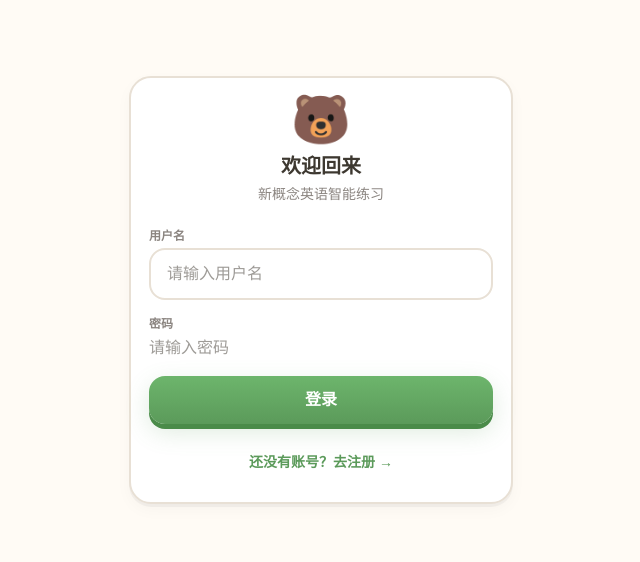
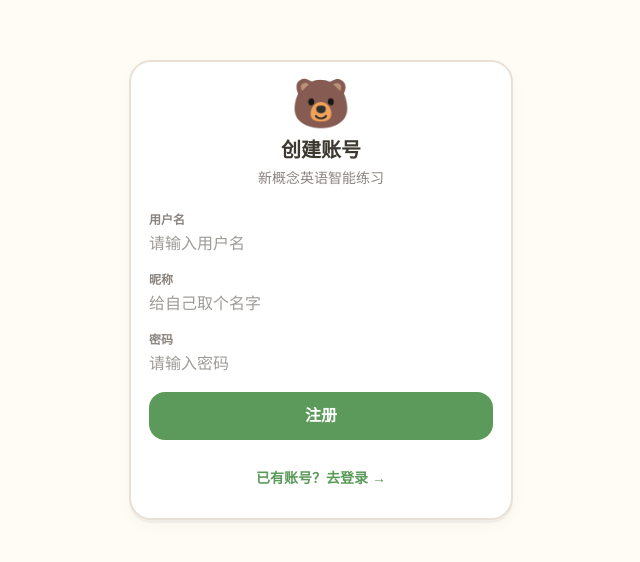
Before and after one commit to xuebao123321/new-concept-english, a React (Vite) app: page /login in a window 1280 px wide. Shown: the part 110-672 px from the top of the page, without its empty margins (319-959 px from the left). Built offline with nearby package versions, Linux system fonts and the light colour scheme; no server answers.

Commit message:
fix: 重写登录页面，简化认证流程

```diff
--- a/src/pages/LoginPage.tsx
+++ b/src/pages/LoginPage.tsx
@@ -1,82 +1,81 @@
 import { useState } from 'react';
 import { useNavigate } from 'react-router-dom';
 import { motion } from 'framer-motion';
-import { useAuthStore } from '../stores/useAuthStore';
+import { api } from '../db/api';
 
 export default function LoginPage() {
   const nav = useNavigate();
-  const { login, register, isLoading, error, clearError } = useAuthStore();
-  const [mode, setMode] = useState<'login' | 'register'>('login');
+  const [mode, setMode] = useState<'login' | 'register'>('register');
   const [username, setUsername] = useState('');
   const [password, setPassword] = useState('');
   const [nickname, setNickname] = useState('');
+  const [loading, setLoading] = useState(false);
+  const [error, setError] = useState('');
+  const [ok, setOk] = useState('');
 
   const handleSubmit = async (e: React.FormEvent) => {
     e.preventDefault();
-    if (mode === 'login') {
-      await login(username, password);
-    } else {
-      await register(username, password, nickname || username);
+    setError('');
+    setOk('');
+    setLoading(true);
+    try {
+      if (mode === 'login') {
+        const res = await api.login(username, password);
+        localStorage.setItem('nce_token', res.access_token);
+        setOk('登录成功！跳转中...');
+        setTimeout(() => nav('/', { replace: true }), 500);
+      } else {
+        await api.register(username, password, nickname || username);
+        setOk('注册成功！请切换到登录');
+        setMode('login');
+        setPassword('');
+      }
+    } catch (e: any) {
+      setError(e.message || '操作失败');
+    } finally {
+      setLoading(false);
     }
-    // 等一小段确保 state 更新完毕
-    setTimeout(() => {
-      const st = useAuthStore.getState();
-      if (st.token && st.isLoggedIn) {
-        nav('/', { replace: true });
-      }
-    }, 200);
   };
 
   return (
-    <div className="min-h-screen flex items-center justify-center px-4" style={{ background: '#FFFBF5' }}>
-      <motion.div
-        className="card p-8 w-full max-w-sm"
-        initial={{ opacity: 0, y: 30 }}
-        animate={{ opacity: 1, y: 0 }}
-        transition={{ type: 'spring', stiffness: 300, damping: 25 }}
-      >
+    <div className="min-h-screen flex items-center justify-center px-4 bg-[#FFFBF5]">
+      <motion.div className="card p-8 w-full max-w-sm" initial={{ opacity: 0, y: 30 }} animate={{ opacity: 1, y: 0 }}>
         <div className="text-center mb-6">
           <div className="text-5xl mb-2">🐻</div>
-          <h2 className="text-xl font-extrabold text-[#3D3830]">
-            {mode === 'login' ? '欢迎回来' : '加入我们'}
-          </h2>
+          <h2 className="text-xl font-extrabold text-[#3D3830]">{mode === 'login' ? '欢迎回来' : '创建账号'}</h2>
           <p className="text-sm text-[#8B8580] mt-1">新概念英语智能练习</p>
         </div>
 
-        {error && (
-          <div className="mb-4 p-3 rounded-xl bg-[#FFEBEE] border border-[#E57373] text-sm text-[#E57373] font-bold text-center">
-            {error}
-            <button onClick={clearError} className="ml-2 underline">关闭</button>
-          </div>
-        )}
+        {error && <div className="mb-4 p-3 rounded-xl bg-[#FFEBEE] border border-[#E57373] text-sm text-[#E57373] font-bold text-center">{error}</div>}
+        {ok && <div className="mb-4 p-3 rounded-xl bg-[#E8F5E9] border border-[#4CAF50] text-sm text-[#4CAF50] font-bold text-center">{ok}</div>}
 
         <form onSubmit={handleSubmit} className="space-y-4">
           <div>
             <label className="text-xs font-bold text-[#8B8580] block mb-1">用户名</label>
-            <input type="text" value={username} onChange={e => setUsername(e.target.value)}
-              className="w-full" placeholder="请输入用户名" required minLength={3} />
+            <input value={username} onChange={e => setUsername(e.target.value)}
+              className="w-full" placeholder="请输入用户名" required minLength={3} autoComplete="username" />
           </div>
           {mode === 'register' && (
             <div>
               <label className="text-xs font-bold text-[#8B8580] block mb-1">昵称</label>
-              <input type="text" value={nickname} onChange={e => setNickname(e.target.value)}
-                className="w-full" placeholder="给自己取个名字" />
+              <input value={nickname} onChange={e => setNickname(e.target.value)}
+                className="w-full" placeholder="给自己取个名字" autoComplete="name" />
             </div>
           )}
           <div>
             <label className="text-xs font-bold text-[#8B8580] block mb-1">密码</label>
             <input type="password" value={password} onChange={e => setPassword(e.target.value)}
-              className="w-full" placeholder="请输入密码" required minLength={4} />
+              className="w-full" placeholder="请输入密码" required minLength={4} autoComplete={mode === 'login' ? 'current-password' : 'new-password'} />
           </div>
-          <button type="submit" disabled={isLoading}
-            className="btn-brand w-full py-3 rounded-2xl text-white font-extrabold text-base"
-            style={{ opacity: isLoading ? 0.6 : 1 }}>
-            {isLoading ? '处理中...' : mode === 'login' ? '登录' : '注册'}
+          <button type="submit" disabled={loading}
+            className="w-full py-3 rounded-2xl text-white font-extrabold text-base bg-[#5B9A5A]"
+            style={{ opacity: loading ? 0.6 : 1 }}>
+            {loading ? '处理中...' : mode === 'login' ? '登录' : '注册'}
           </button>
         </form>
 
         <div className="text-center mt-4">
-          <button onClick={() => { setMode(mode === 'login' ? 'register' : 'login'); clearError(); }}
+          <button onClick={() => { setMode(mode === 'login' ? 'register' : 'login'); setError(''); setOk(''); }}
             className="text-sm font-bold text-[#5B9A5A]">
             {mode === 'login' ? '还没有账号？去注册 →' : '已有账号？去登录 →'}
           </button>
```
